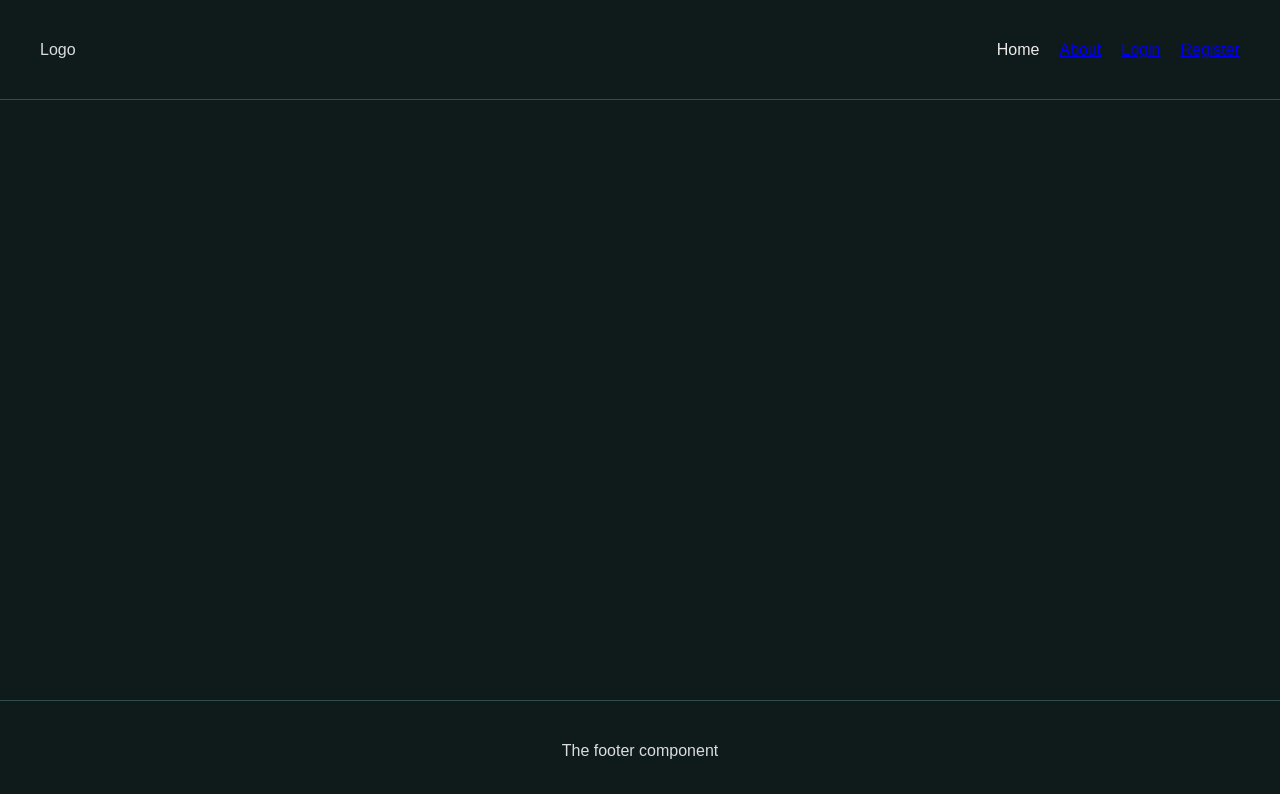
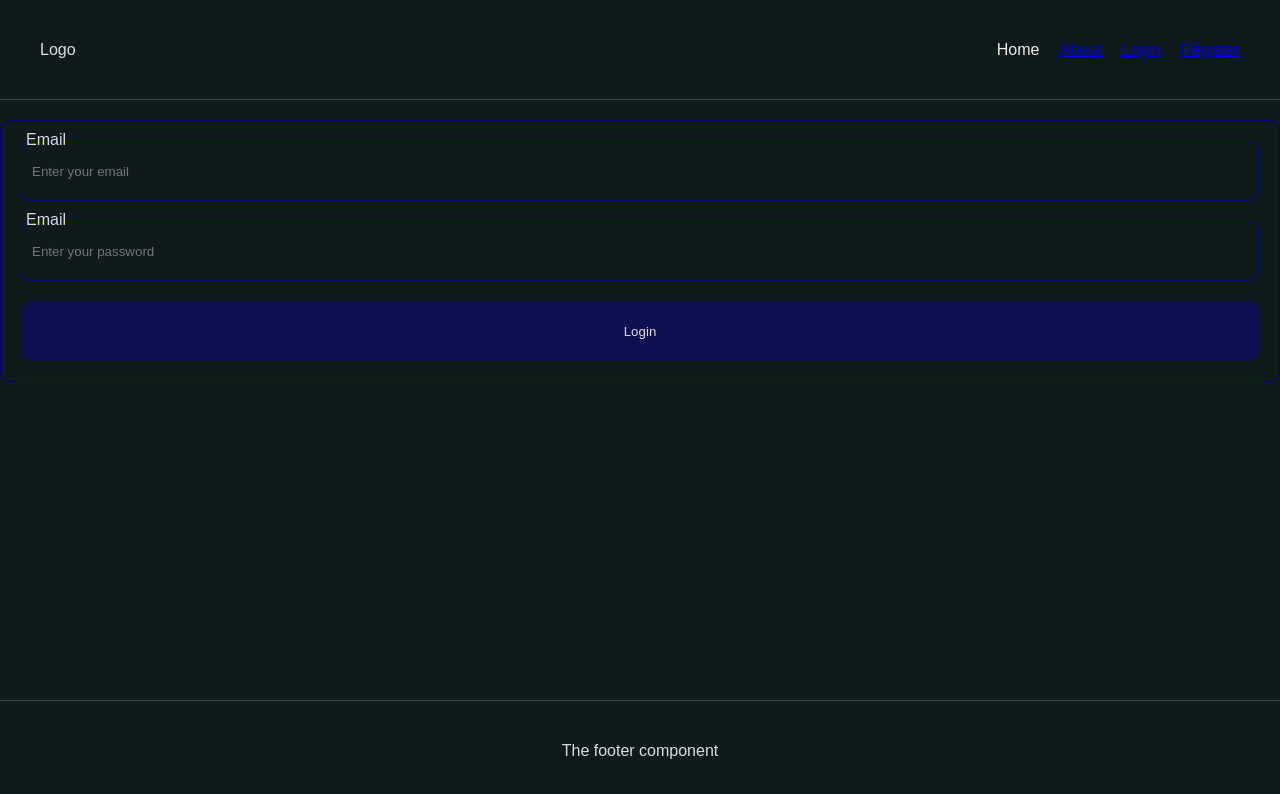
Before and after one commit to KeyPunk1286/ecommerce.frontend, a Nuxt app: page /auth/login/components/LoginForm in a window 1280 px wide. Shown: the top 794 px of the page. Built offline with nearby package versions, Linux system fonts and the light colour scheme.

Commit message:
Decompose components for page login

```diff
--- a/components/UiInput.vue
+++ b/components/UiInput.vue
@@ -12,7 +12,7 @@
 
 <script setup>
 const props = defineProps({
-  text: {
+  type: {
     type: String,
     default: "",
   },
--- /dev/null
+++ b/pages/auth/login/components/LoginForm.vue
@@ -0,0 +1,93 @@
+<template>
+  <div class="login__form">
+    <LoginFormField
+        type="text"
+        placeholder="Enter your email"
+        :value="formData.email"
+        :errorFormData="errorsFormData.email"
+        @input="handleInputEmail"
+        @focus="handleFocusEmail"
+        @blur="handleBlurEmail"
+    />
+    <LoginFormField
+        type="text"
+        placeholder="Enter your password"
+        :value="formData.password"
+        :errorFormData="errorsFormData.password"
+        @input="handleInputPassword"
+        @focus="handleFocusPassword"
+        @blur="handleBlurPassword"
+
+    />
+    <LoginFormSubmit @submit="handleSubmitForm" />
+  </div>
+</template>
+
+<script setup>
+import LoginFormField from "~/pages/auth/login/components/LoginFormField.vue";
+import LoginFormSubmit from "~/pages/auth/login/components/LoginFormSubmit.vue";
+
+import {
+  formData,
+  errorsFormData
+} from "~/pages/auth/login/composables/data.js";
+
+import {
+  doValidateForm,
+  isEmailValid,
+  isPasswordValid,
+  isFormValid,
+} from "~/pages/auth/login/composables/validation.js";
+
+// Тут у нас починається блок де будуть функції
+// які відповідають за валідацію та заповнення
+// полів в formData та errorsFormData
+
+// Блок функцій для поля email
+const handleFocusEmail = () => {
+  isEmailValid(formData.email, errorsFormData.email);
+}
+const handleInputEmail = (event) => {
+  formData.email = event.target.value;
+  isEmailValid(formData.email, errorsFormData.email);
+}
+const handleBlurEmail = () => {
+  isEmailValid(formData.email, errorsFormData.email);
+}
+// Кінець блоку функцій для поля email
+
+// Блок функцій для поля password
+const handleFocusPassword = () => {
+  isPasswordValid(formData.password, errorsFormData.password);
+}
+const handleInputPassword = (event) => {
+  formData.password = event.target.value;
+  isPasswordValid(formData.password, errorsFormData.password);
+}
+const handleBlurPassword = () => {
+  isPasswordValid(formData.password, errorsFormData.password);
+}
+// Кінець блоку функцій для поля password
+
+const handleSubmitForm = () => {
+  // 1. Запускаємо функцію яка просто запустить перевірку кожно поля форми
+  doValidateForm();
+
+  // 2. Перевіряємо чи форма валідна
+  // - - Якщо форма валідна -> Відправляємо запит на сервер на авторизацію
+  if (isFormValid(errorsFormData)) {
+    // Тут самого запиту поки що немає - пізніше напишемо
+    alert('ОТПРАВЛЯЄМ ЗАПРОС НА СЕРВЕР НА АВТОРИЗАЦІЮ');
+  }
+}
+</script>
+
+<style scoped lang="scss">
+.login {
+  &__form {
+    border: 1px solid #05008b;
+    padding: 20px;
+    border-radius: 10px;
+  }
+}
+</style>
--- /dev/null
+++ b/pages/auth/login/components/LoginFormField.vue
@@ -0,0 +1,91 @@
+<template>
+  <div class="login__form__field">
+    <div class="login__form__field-label">Email</div>
+    <div class="login__form__field-input">
+      <UiInput
+          :type="type"
+          :placeholder="placeholder"
+          :value="value"
+          @input="onInput"
+          @focus="onFocus"
+          @blur="onBlur"
+      />
+    </div>
+    <div class="login__form__field-error" v-for="error in errorFormData.errors" :key="error">
+      {{ error }}
+    </div>
+  </div>
+</template>
+
+<script setup>
+const props = defineProps({
+  type: {
+    type: String,
+    default: "",
+  },
+  value: {
+    type: String,
+    default: "",
+  },
+  placeholder: {
+    type: String,
+    default: "",
+  },
+  errorFormData: {
+    type: Object,
+    default: null
+  }
+})
+
+const emit = defineEmits(["focus", "input", "blur"])
+
+const onFocus = (event) => emit("focus", event)
+const onInput = (event) => emit("input", event)
+const onBlur = (event) => emit("blur", event)
+</script>
+
+<style scoped lang="scss">
+.login {
+  &__form {
+    &__field {
+      width: 100%;
+      position: relative;
+      margin-bottom: 20px;
+
+      &-label {
+        position: absolute;
+        left: 5px;
+        top: -10px;
+      }
+
+      &-input {
+        input {
+          border: 1px solid #00138b;
+          border-radius: 10px;
+          min-width: 400px;
+          padding: 0 10px;
+
+          width: 100%;
+          background-color: transparent;
+          height: 60px;
+          color: gainsboro;
+
+          &:focus {
+            outline: none;
+          }
+        }
+      }
+
+      &:last-child {
+        margin-bottom: 0;
+      }
+
+      &-error {
+        color: red;
+        font-size: 13px;
+        padding: 5px 0;
+      }
+    }
+  }
+}
+</style>
--- /dev/null
+++ b/pages/auth/login/components/LoginFormSubmit.vue
@@ -0,0 +1,43 @@
+<template>
+  <button class="login__form__submit"
+          :class="{'login__form__submit--disabled': !isFormValidComputed}"
+          @click="handleSubmitForm"
+          :disabled="!isFormValidComputed"
+  >
+    Login
+  </button>
+</template>
+
+<script setup>
+import {
+  isFormValidComputed
+} from "~/pages/auth/login/composables/validation.js";
+
+const emit = defineEmits(["submit"])
+
+const handleSubmitForm = (event) => emit("submit", event)
+</script>
+
+<style scoped lang="scss">
+.login {
+  &__form {
+    &__submit {
+      background-color: #0e0f50;
+      color: gainsboro;
+      width: 100%;
+      height: 60px;
+      border: none;
+      border-radius: 10px;
+
+      &:active {
+        background-color: #0e1256;
+      }
+
+      &--disabled {
+        background-color: #05071c;
+        color: #383636;
+      }
+    }
+  }
+}
+</style>
--- a/pages/auth/login/index.vue
+++ b/pages/auth/login/index.vue
@@ -3,109 +3,17 @@
 
     <div class="login__title">{{pageName}} page</div>
 
-    <div class="login__form">
+    <LoginForm />
 
-      <div class="login__form__field">
-        <div class="login__form__field-label">Email</div>
-        <div class="login__form__field-input">
-          <UiInput
-              placeholder="Enter your email"
-              :value="formData.email"
-              @input="handleInputEmail"
-              @focus="handleFocusEmail"
-              @blur="handleBlurEmail"
-          />
-        </div>
-        <div class="login__form__field-error" v-for="error in errorsFormData.email.errors" :key="error">
-          {{ error }}
-        </div>
-      </div>
-
-      <div class="login__form__field">
-        <div class="login__form__field-label">Password</div>
-        <div class="login__form__field-input">
-          <UiInput
-              type="password"
-              placeholder="Enter you password"
-              :value="formData.password"
-              @input="handleInputPassword"
-              @focus="handleFocusPassword"
-              @blur="handleBlurPassword"
-          />
-        </div>
-        <div class="login__form__field-error" v-for="error in errorsFormData.password.errors" :key="error">
-          {{ error }}
-        </div>
-      </div>
-
-      <button class="login__form__submit"
-              :class="{'login__form__submit--disabled': !isFormValidComputed}"
-              @click="handleSubmitForm"
-              :disabled="!isFormValidComputed"
-      >
-        Login
-      </button>
-
-    </div>
   </div>
 </template>
 
 <script setup>
-import {
-  pageName,
-  formData,
-  errorsFormData
-} from "~/pages/auth/login/composables/data.js";
 
-import {
-  doValidateForm,
-  isEmailValid,
-  isPasswordValid,
-  isFormValid,
-  isFormValidComputed,
-} from "~/pages/auth/login/composables/validation.js";
+import LoginForm from "~/pages/auth/login/components/LoginForm.vue";
 
-// Тут у нас починається блок де будуть функції
-// які відповідають за валідацію та заповнення
-// полів в formData та errorsFormData
+import { pageName } from "~/pages/auth/login/composables/data.js";
 
-// Блок функцій для поля email
-const handleFocusEmail = () => {
-  isEmailValid(formData.email, errorsFormData.email);
-}
-const handleInputEmail = (event) => {
-  formData.email = event.target.value;
-  isEmailValid(formData.email, errorsFormData.email);
-}
-const handleBlurEmail = () => {
-  isEmailValid(formData.email, errorsFormData.email);
-}
-// Кінець блоку функцій для поля email
-
-// Блок функцій для поля password
-const handleFocusPassword = () => {
-  isPasswordValid(formData.password, errorsFormData.password);
-}
-const handleInputPassword = (event) => {
-  formData.password = event.target.value;
-  isPasswordValid(formData.password, errorsFormData.password);
-}
-const handleBlurPassword = () => {
-  isPasswordValid(formData.password, errorsFormData.password);
-}
-// Кінець блоку функцій для поля password
-
-const handleSubmitForm = () => {
-  // 1. Запускаємо функцію яка просто запустить перевірку кожно поля форми
-  doValidateForm();
-
-  // 2. Перевіряємо чи форма валідна
-  // - - Якщо форма валідна -> Відправляємо запит на сервер на авторизацію
-  if (isFormValid(errorsFormData)) {
-    // Тут самого запиту поки що немає - пізніше напишемо
-    alert('ОТПРАВЛЯЄМ ЗАПРОС НА СЕРВЕР НА АВТОРИЗАЦІЮ');
-  }
-}
 </script>
 
 <style scoped lang="scss">
@@ -121,69 +29,5 @@ const handleSubmitForm = () => {
     font-size: 24px;
     text-transform: uppercase;
   }
-
-  &__form {
-    border: 1px solid #05008b;
-    padding: 20px;
-    border-radius: 10px;
-
-    &__field {
-      width: 100%;
-      position: relative;
-      margin-bottom: 20px;
-
-      &-label {
-        position: absolute;
-        left: 5px;
-        top: -10px;
-      }
-
-      &-input {
-        input {
-          border: 1px solid #00138b;
-          border-radius: 10px;
-          min-width: 400px;
-          padding: 0 10px;
-
-          width: 100%;
-          background-color: transparent;
-          height: 60px;
-          color: gainsboro;
-
-          &:focus {
-            outline: none;
-          }
-        }
-      }
-
-      &:last-child {
-        margin-bottom: 0;
-      }
-
-      &-error {
-        color: red;
-        font-size: 13px;
-        padding: 5px 0;
-      }
-    }
-
-    &__submit {
-      background-color: #0e0f50;
-      color: gainsboro;
-      width: 100%;
-      height: 60px;
-      border: none;
-      border-radius: 10px;
-
-      &:active {
-        background-color: #0e1256;
-      }
-
-      &--disabled {
-        background-color: #05071c;
-        color: #383636;
-      }
-    }
-  }
 }
 </style>
```
